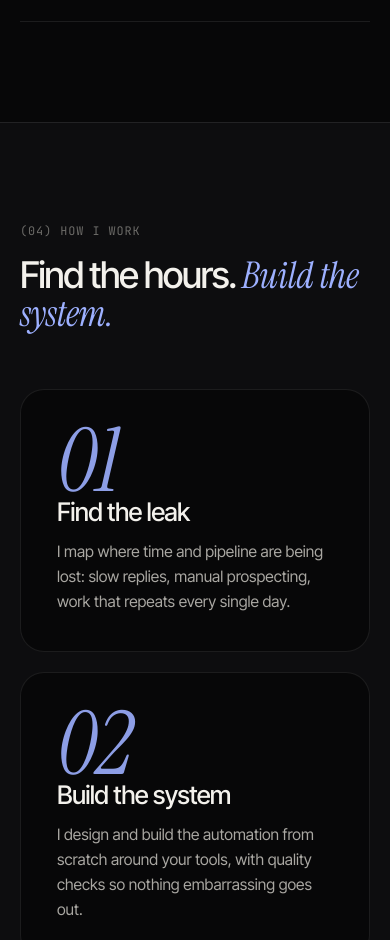
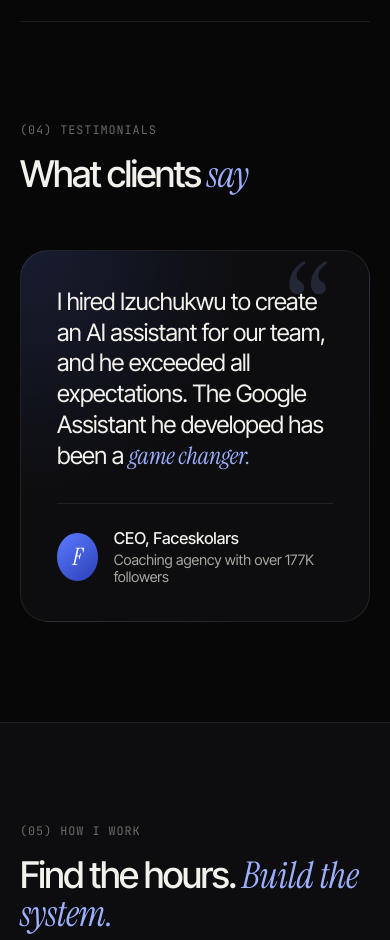
Before and after one commit to izu737/tenthmark-website, a plain HTML site: page index.html in a window 390 px wide. Shown: the part 4960-5900 px from the top of the page. Drawn offline with Linux system fonts and the light colour scheme.

Commit message:
Add testimonials section with Faceskolars CEO quote
Co-Authored-By: Claude Opus 5.5 <noreply@anthropic.com>
Claude-Session: https://claude.ai/code/session_01DbUxLdA2kbTwJ8N8e8mQXF

```diff
--- a/index.html
+++ b/index.html
@@ -264,6 +264,18 @@
   footer{border-top:1px solid var(--line);padding:28px 0;}
   footer .wrap{display:flex;justify-content:space-between;gap:20px;flex-wrap:wrap;font-size:.84rem;color:var(--ink-3);}
 
+  /* ---------- TESTIMONIALS ---------- */
+  #testimonials{padding-top:0;}
+  .testimonial{position:relative;margin:0 0 0 260px;padding:clamp(36px,4.5vw,64px);border:1px solid var(--line);border-radius:28px;
+    background:radial-gradient(120% 120% at 0% 0%,rgba(91,124,255,.14),transparent 55%),var(--bg-2);overflow:hidden}
+  .qmark{position:absolute;top:.02em;right:.22em;font-family:var(--serif);font-size:clamp(9rem,16vw,15rem);line-height:1;color:var(--accent-2);opacity:.16;pointer-events:none}
+  .testimonial blockquote{position:relative;font-size:clamp(1.5rem,2.6vw,2.3rem);line-height:1.28;letter-spacing:-.025em;font-weight:400;max-width:30ch;text-wrap:pretty}
+  .testimonial blockquote em{color:var(--accent-2)}
+  .testimonial figcaption{display:flex;align-items:center;gap:16px;margin-top:clamp(32px,4vw,48px);padding-top:24px;border-top:1px solid var(--line)}
+  .t-avatar{width:48px;height:48px;border-radius:50%;display:grid;place-items:center;font-family:var(--serif);font-style:italic;font-size:1.5rem;color:#fff;background:linear-gradient(140deg,var(--accent),#2b3fb8)}
+  .t-who b{display:block;font-weight:500;font-size:1.02rem}
+  .t-who small{display:block;margin-top:3px;color:var(--ink-2);font-size:.9rem}
+
   /* ---------- RESPONSIVE ---------- */
   @media (max-width:1024px){
     .hero-foot{grid-template-columns:1fr 1fr;}
@@ -275,6 +287,7 @@
     .nav-links{display:none;}
     .sec-head{grid-template-columns:1fr;gap:18px;}
     .proof-list{margin-left:0;}
+    .testimonial{margin-left:0;}
     .proof-list li{grid-template-columns:44px 1fr;gap:16px;padding:22px 0;}
     .about{grid-template-columns:1fr;}
     .portrait-wrap{position:relative;top:0;max-width:300px;}
@@ -309,6 +322,7 @@
     <a href="#proof">Results</a>
     <a href="#about">About</a>
     <a href="#work">Work</a>
+    <a href="#testimonials">Testimonials</a>
     <a href="#process">Process</a>
   </div>
   <a href="#contact" class="btn btn-light btn-sm">Start a project
@@ -483,11 +497,29 @@
   </div>
 </section>
 
+<!-- TESTIMONIALS -->
+<section id="testimonials">
+  <div class="wrap">
+    <div class="sec-head">
+      <span class="mono reveal">(04) Testimonials</span>
+      <h2 class="reveal">What clients <em>say</em></h2>
+    </div>
+    <figure class="testimonial reveal">
+      <span class="qmark" aria-hidden="true">&ldquo;</span>
+      <blockquote>I hired Izuchukwu to create an AI assistant for our team, and he exceeded all expectations. The Google Assistant he developed has been a <em>game changer.</em></blockquote>
+      <figcaption>
+        <span class="t-avatar" aria-hidden="true">F</span>
+        <span class="t-who"><b>CEO, Faceskolars</b><small>Coaching agency with over 177K followers</small></span>
+      </figcaption>
+    </figure>
+  </div>
+</section>
+
 <!-- PROCESS -->
 <section id="process" class="process">
   <div class="wrap">
     <div class="sec-head">
-      <span class="mono reveal">(04) How I work</span>
+      <span class="mono reveal">(05) How I work</span>
       <h2 class="reveal">Find the hours. <em>Build the system.</em></h2>
     </div>
     <div class="steps">
@@ -511,7 +543,7 @@
 <section id="contact" class="cta">
   <div class="cta-glow"></div>
   <div class="wrap">
-    <span class="mono reveal">(05) Contact</span>
+    <span class="mono reveal">(06) Contact</span>
     <h2 class="reveal">Let's build<br><em>something.</em></h2>
     <p class="reveal">Open to freelance projects, contractor roles and interesting problems. Available remotely, worldwide.</p>
     <div class="cta-actions reveal">
```
Also changed, not shown: portfolio/index.html (+34 -2 lines).
